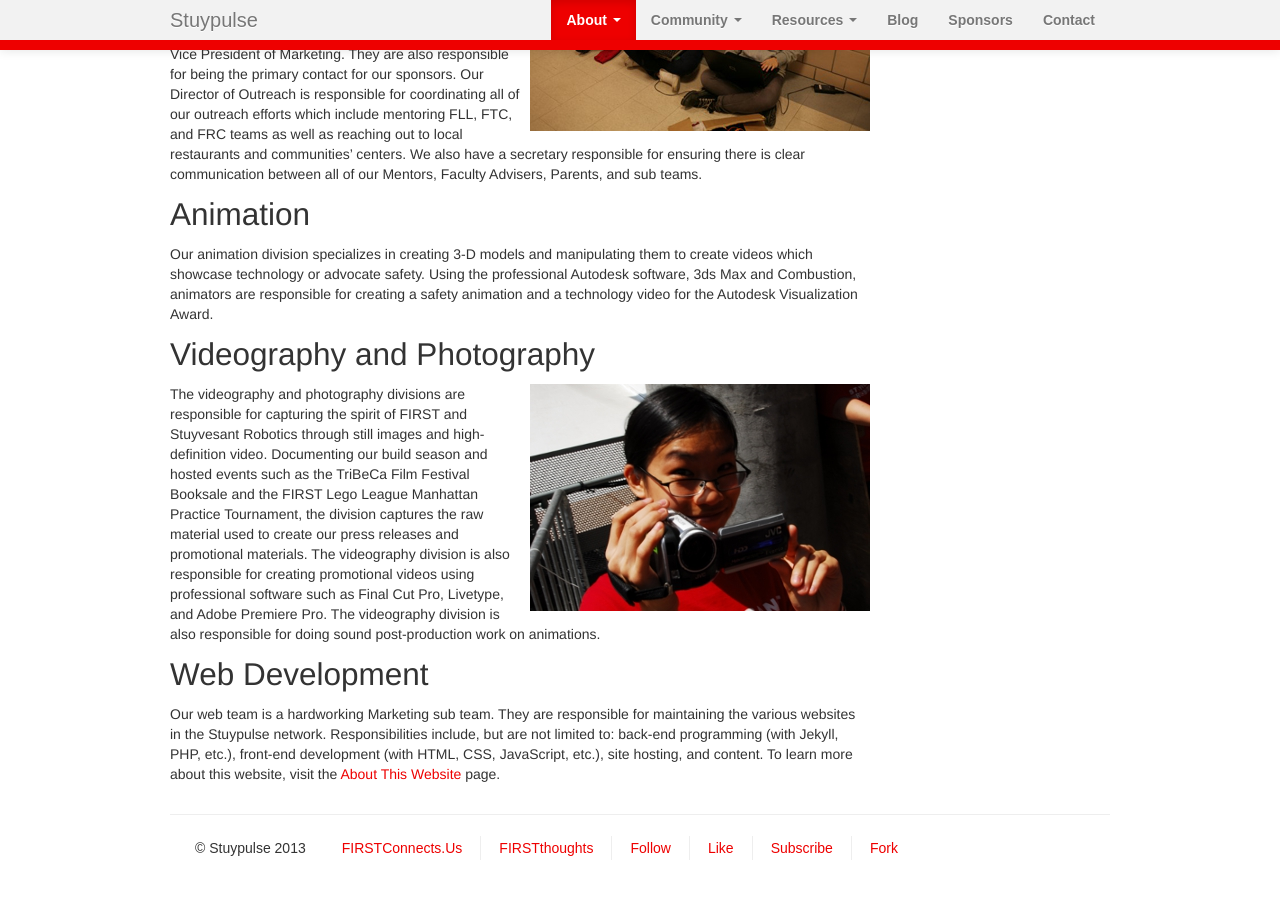
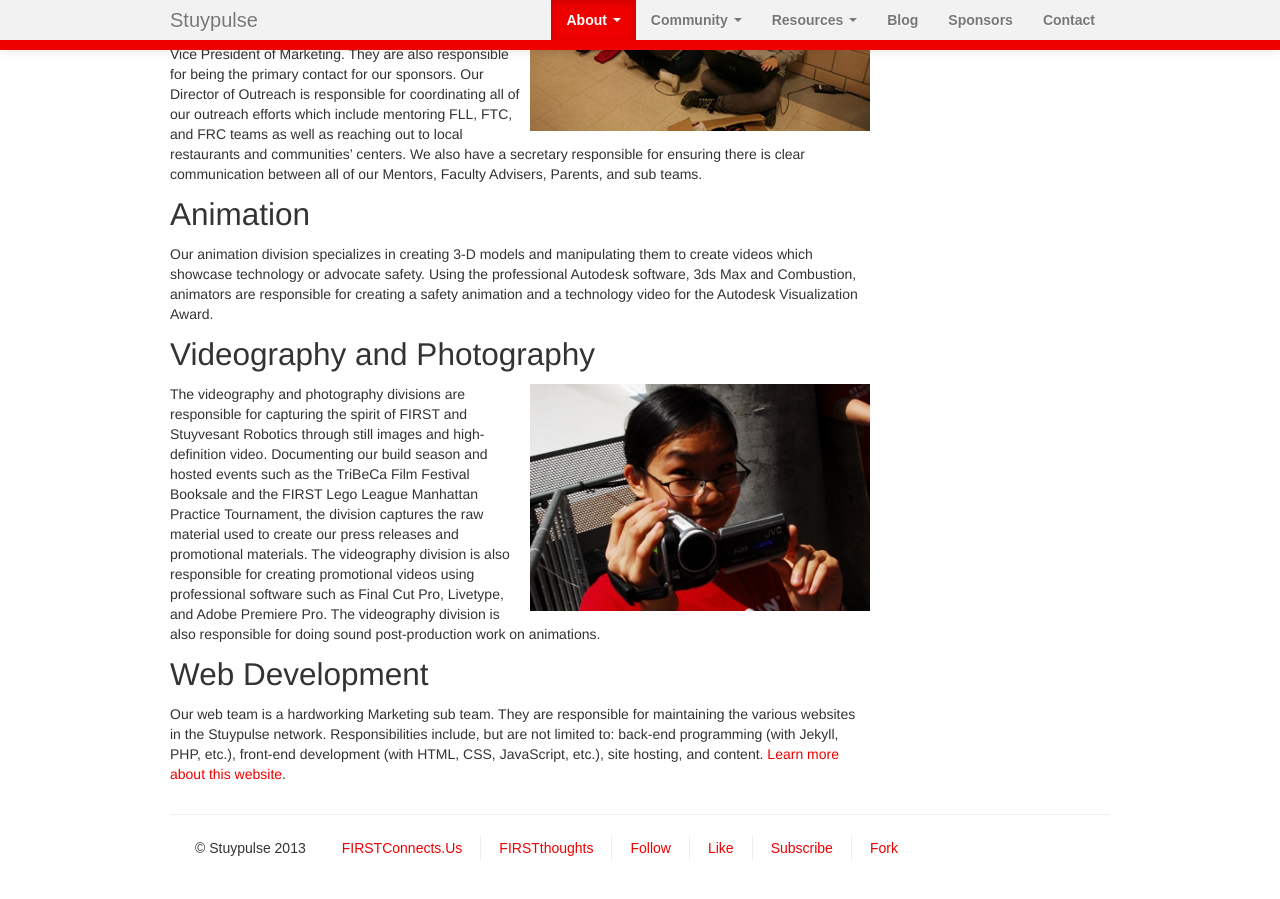
Before and after one commit to StuyPulse/team694.github.io, a Jekyll site: the page built from about/divisions/index.md, in a window 1280 px wide and 900 px high, scrolled down 1086 px. Built offline with Jekyll 4.4.1, drawn with Linux system fonts in a browser that asks for light colours; nearby versions of some CDN libraries.

Commit message:
Compress redundant sentence. Closes #50

```diff
--- a/about/divisions/index.md
+++ b/about/divisions/index.md
@@ -31,4 +31,4 @@
 The videography and photography divisions are responsible for capturing the spirit of FIRST and Stuyvesant Robotics through still images and high-definition video. Documenting our build season and hosted events such as the TriBeCa Film Festival Booksale and the FIRST Lego League Manhattan Practice Tournament, the division captures the raw material used to create our press releases and promotional materials. The videography division is also responsible for creating promotional videos using professional software such as Final Cut Pro, Livetype, and Adobe Premiere Pro. The videography division is also responsible for doing sound post-production work on animations.
 
 ## Web Development
-Our web team is a hardworking Marketing sub team. They are responsible for maintaining the various websites in the Stuypulse network. Responsibilities include, but are not limited to: back-end programming (with Jekyll, PHP, etc.), front-end development (with HTML, CSS, JavaScript, etc.), site hosting, and content. To learn more about this website, visit the [About This Website](/about/website/) page.
+Our web team is a hardworking Marketing sub team. They are responsible for maintaining the various websites in the Stuypulse network. Responsibilities include, but are not limited to: back-end programming (with Jekyll, PHP, etc.), front-end development (with HTML, CSS, JavaScript, etc.), site hosting, and content. [Learn more about this website](/about/website/).
```
